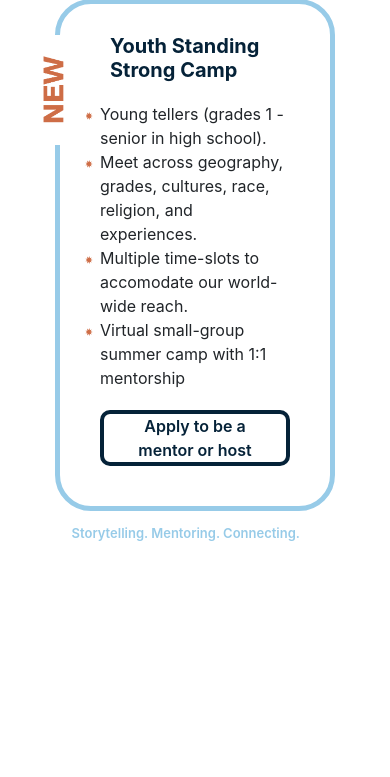
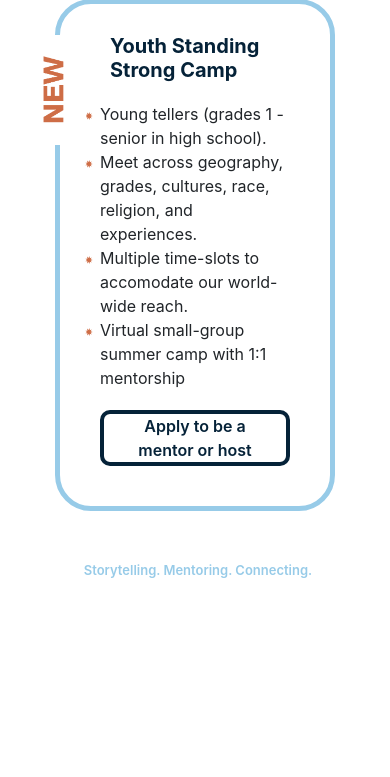
Before and after one commit to ninahorne/Andrea-Kamens, a PHP site: page / in a window 390 px wide. Shown: the part 838-1615 px from the top of the page. Run offline with PHP 8.4, Linux system fonts and the light colour scheme; some libraries are stand-ins or nearby versions; some web fonts are replaced.

Commit message:
minor adjustment

```diff
--- a/styles.css
+++ b/styles.css
@@ -1999,12 +1999,11 @@ iframe {
 
   }
   #announcementBanner .announcement-banner-subtitle{
-
     font-size: 13px;
-    background-color: transparent;
-    width: auto;
-    bottom: -63px;
+    background-color: white;
+    width: 100%;
+    bottom: -100px;
     text-align: center;
-
-  }
-}
+    left: 3px;
+  }
+}
```
